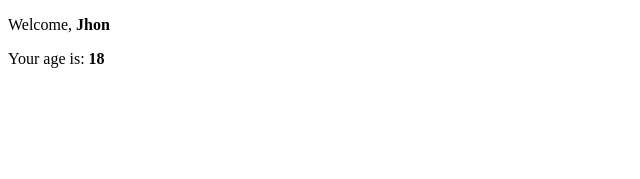
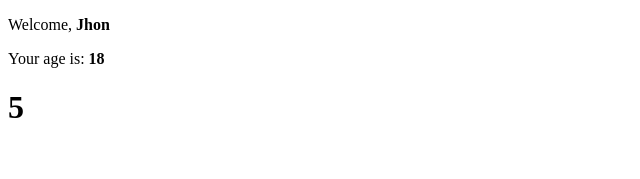
Before and after one commit to gabrimarch3/Esericizi-react, a React (Create React App) app in the folder esercizi-develhope/: page / in a window 1280 px wide. Shown: the top 179 px of the page, without its empty margins (0-640 px from the left). Built offline with nearby package versions, Linux system fonts and the light colour scheme.

Commit message:
added and completed ex.14

```diff
--- a/esercizi-develhope/src/App.js
+++ b/esercizi-develhope/src/App.js
@@ -1,7 +1,10 @@
 import Welcome from "./components/Welcome";
+import Counter from "./components/Counter";
 
 function App() {
-  return <Welcome name="Jhon" age={18}/>;
+  return (<><Welcome name="Jhon" age={18}/>
+  <Counter />
+  </>);
 }
 
 export default App;
--- /dev/null
+++ b/esercizi-develhope/src/components/Counter.js
@@ -0,0 +1,13 @@
+import { useState } from "react";
+
+const Counter = () => {
+  const [count, setCount] = useState(0);
+
+  setInterval(() => {
+    setCount(count + 1)
+  }, 1000);
+
+  return <h1>{count}</h1>
+};
+
+export default Counter;
```
Also changed, not shown: esercizi-develhope/Conditional Rendering 05.txt (deleted), esercizi-develhope/State 01.txt (added).
